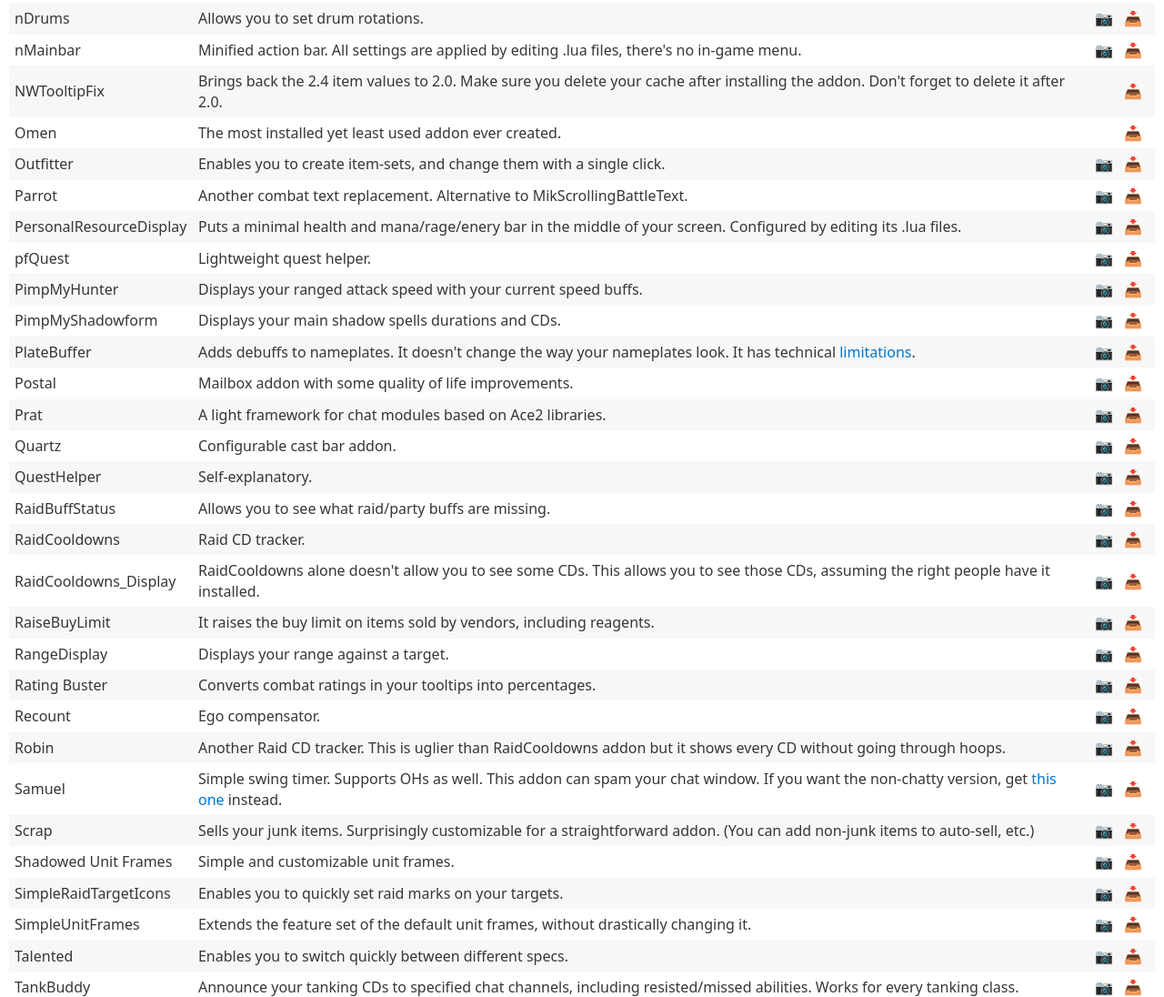
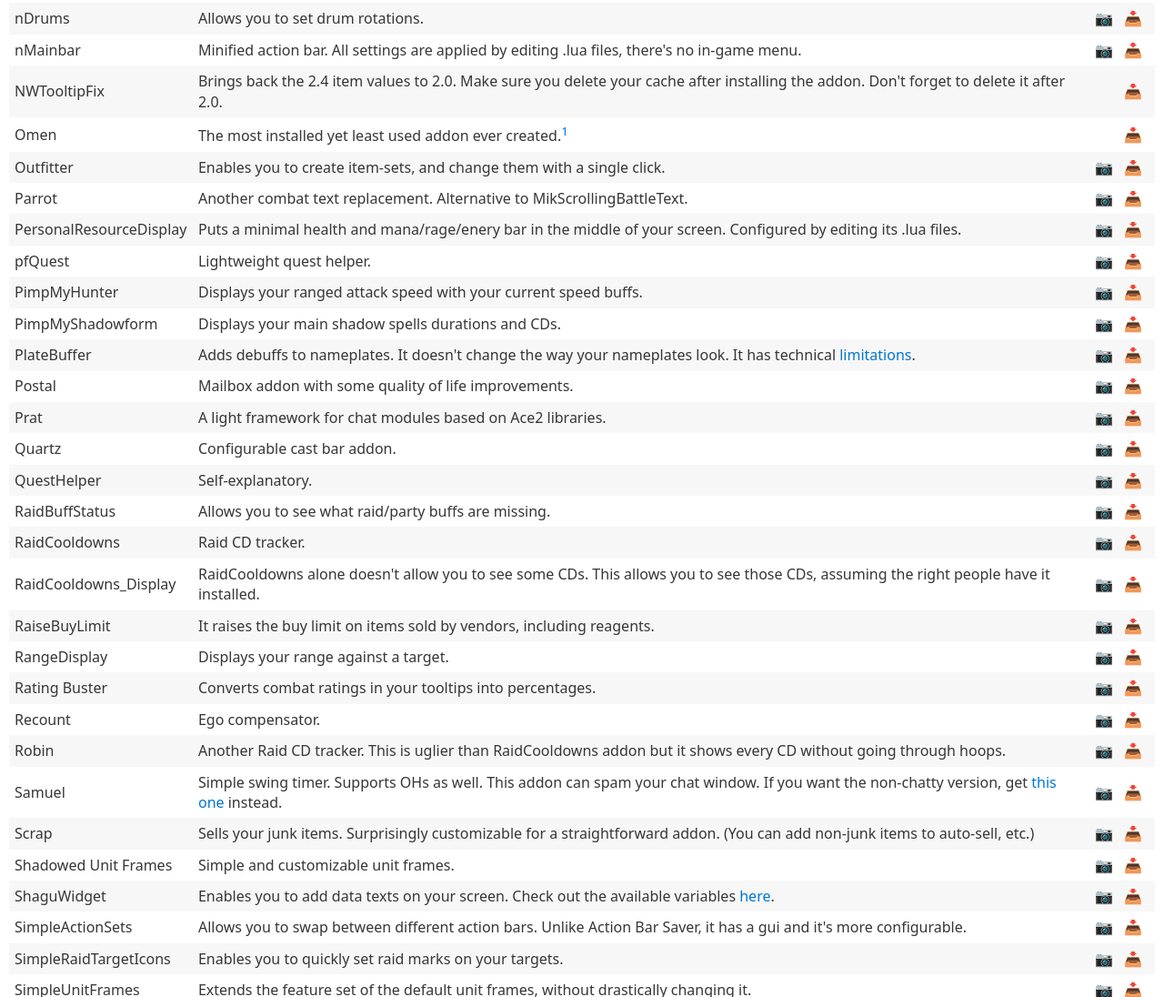
Before and after one commit to shagu/tbc, a plain HTML site: page addons/index.html in a window 1280 px wide. Shown: the part 1704-2800 px from the top of the page at 91% size. Drawn offline with Linux system fonts and the light colour scheme.

Commit message:
Update index.html

```diff
--- a/addons/index.html
+++ b/addons/index.html
@@ -8,6 +8,7 @@
     <link rel="stylesheet" href="../assets/css/main.css">
     <link rel="stylesheet" href="../assets/css/lightbox.css">
     <script src="../assets/js/jquery.min.js"></script>
+    <script type="text/javascript" src="../assets/js/bigfoot.min.js"></script>
 
     <!-- Search Function -->
     <script>
@@ -106,7 +107,8 @@
             <tr>
                 <td>BasicMinimap</td>
                 <td>A simple minimap addon that enables minimal amount of customization.</td>
-                <td><a href="../assets/img/addons/BasicMinimap.png" data-lightbox="14wtw">📷</a></td>
+                <td><a href="../assets/img/addons/BasicMinimap-1.png" data-lightbox="14wtw">📷</a>
+                    <a href="../assets/img/addons/BasicMinimap-2.png" data-lightbox="14wtw"></a></td>
                 <td><a href="https://github.com/wvault/tbc/raw/master/addons/BasicMinimap.zip">📥</a></td>
             </tr>
             <tr>
@@ -318,7 +320,7 @@
             </tr>
             <tr>
                 <td>Omen</td>
-                <td>The most installed yet least used addon ever created.</td>
+                <td>The most installed yet least used addon ever created.<sup id="fnref:1"><a href="#fn:1" rel="footnote">1</a></sup></td>
                 <td></td>
                 <td><a href="https://github.com/wvault/tbc/raw/master/addons/Omen.zip">📥</a></td>
             </tr>
@@ -455,6 +457,20 @@
                 <td><a href="https://github.com/wvault/tbc/raw/master/addons/ShadowedUnitFrames.zip">📥</a></td>
             </tr>
             <tr>
+                <td>ShaguWidget</td>
+                <td>Enables you to add data texts on your screen. Check out the available variables <a href="https://github.com/shagu/ShaguWidget#variables">here</a>.</td>
+                <td><a href="../assets/img/addons/ShaguWidget-1.png" data-lightbox="asfFASFARTAtatEATEAT">📷</a>
+                    <a href="../assets/img/addons/ShaguWidget-2.png" data-lightbox="asfFASFARTAtatEATEAT"></a></td>
+                <td><a href="https://github.com/wvault/tbc/raw/master/addons/ShaguWidget.zip">📥</a></td>
+            </tr>
+            <tr>
+                <td>SimpleActionSets</td>
+                <td>Allows you to swap between different action bars. Unlike Action Bar Saver, it has a gui and it's more configurable.</td>
+                <td><a href="../assets/img/addons/SimpleActionSets-1.png" data-lightbox="fasfAFEARTAA">📷</a>
+                    <a href="../assets/img/addons/SimpleActionSets-2.png" data-lightbox="fasfAFEARTAA"></a></td>
+                <td><a href="https://github.com/wvault/tbc/raw/master/addons/SimpleActionSets.zip">📥</a></td>
+            </tr>
+            <tr>
                 <td>SimpleRaidTargetIcons</td>
                 <td>Enables you to quickly set raid marks on your targets.</td>
                 <td><a href="../assets/img/addons/SimpleRaidTargetIcons.png" data-lightbox="asfRARTAKLokta">📷</a></td>
@@ -538,5 +554,13 @@
             })
     </script>
 
+    <!-- Initiate Bigfoot -->
+    <script type="text/javascript">
+        $.bigfoot();
+    </script>
+
+    <!-- Footnotes -->
+    <div class="footnotes"><ol><li class="footnote" id="fn:1"><p>This version fixes any issues that might occur with resisted feign deaths.<a href="#fnref:1" title="return to article"> ↩</a><p></li></ol></div>
+
 </body>
 </html>
```
